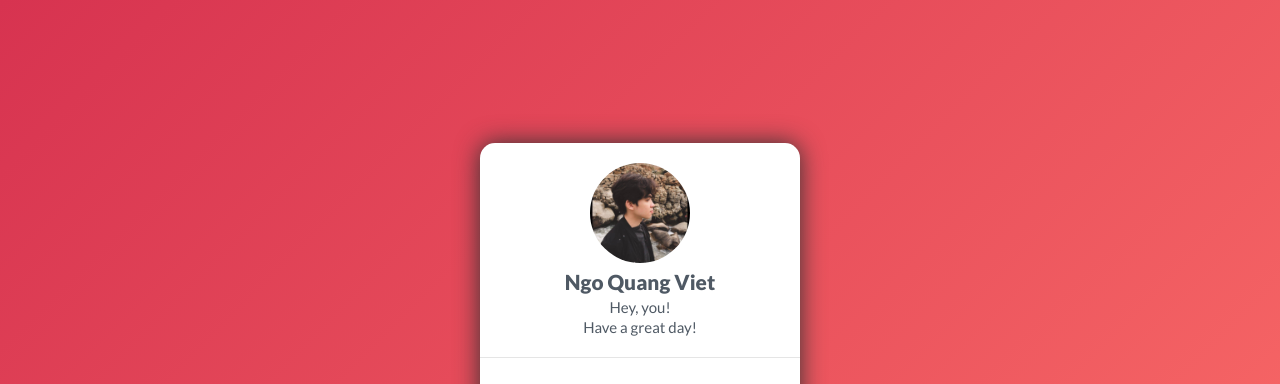
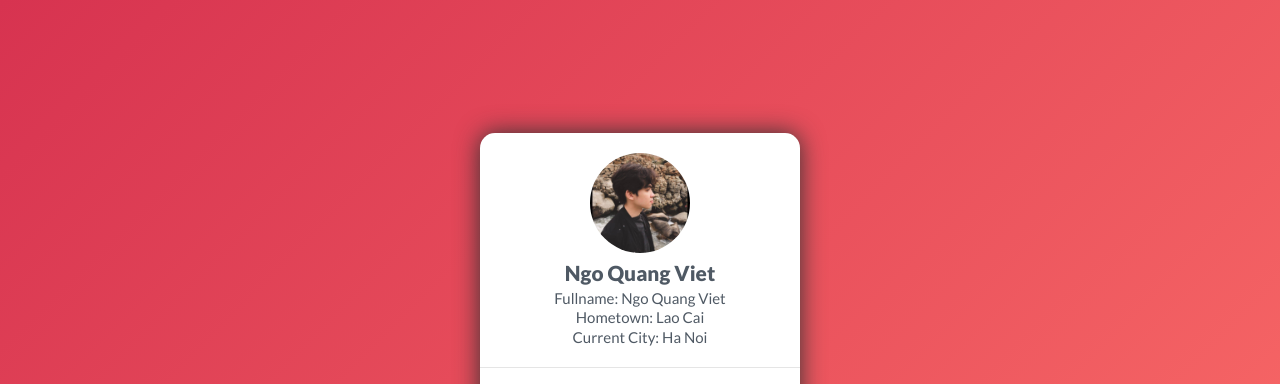
Before and after one commit to vietnq2291/vietnq2291.github.io, a plain HTML site: page index.html in a window 1280 px wide. Shown: the top 384 px of the page. Drawn offline with nearby package versions, Linux system fonts and the light colour scheme.

Commit message:
Revert "Update index.html"
This reverts commit aa7d06aa8e582a956e6b22f156640b36cbc62e15.

```diff
--- a/index.html
+++ b/index.html
@@ -26,7 +26,9 @@
                 </div>
                 <h2 class="info__heading">Ngo Quang Viet</h2>
                 <ul class="info__description text-center">
-                    <li class="info">Hey, you! <br> Have a great day!</li>
+                    <li class="info__fullname">Fullname: Ngo Quang Viet</li>
+                    <li class="info__hometown">Hometown: Lao Cai</li>
+                    <li class="info__city">Current City: Ha Noi</li>
                 </ul>
             </div>
 
```
